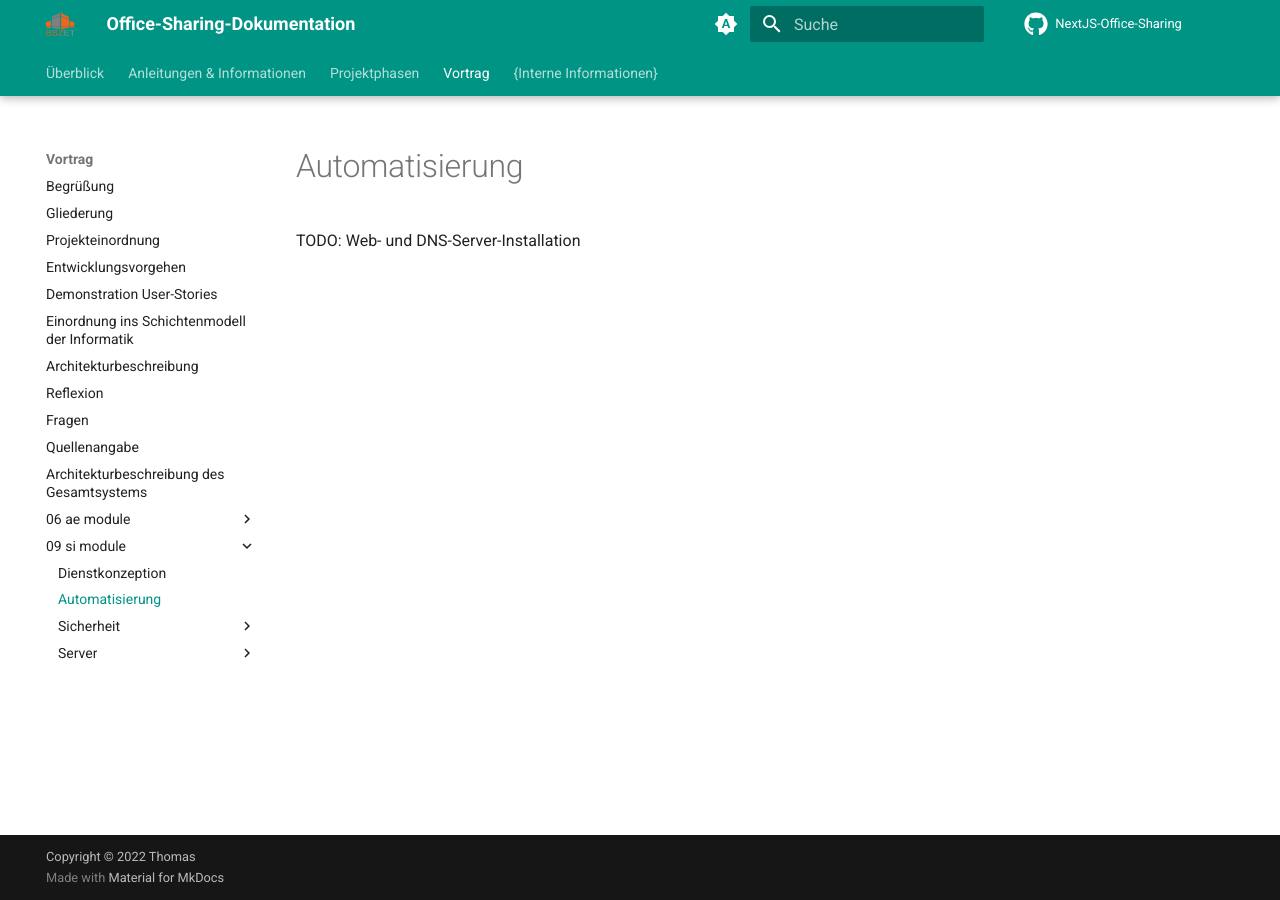
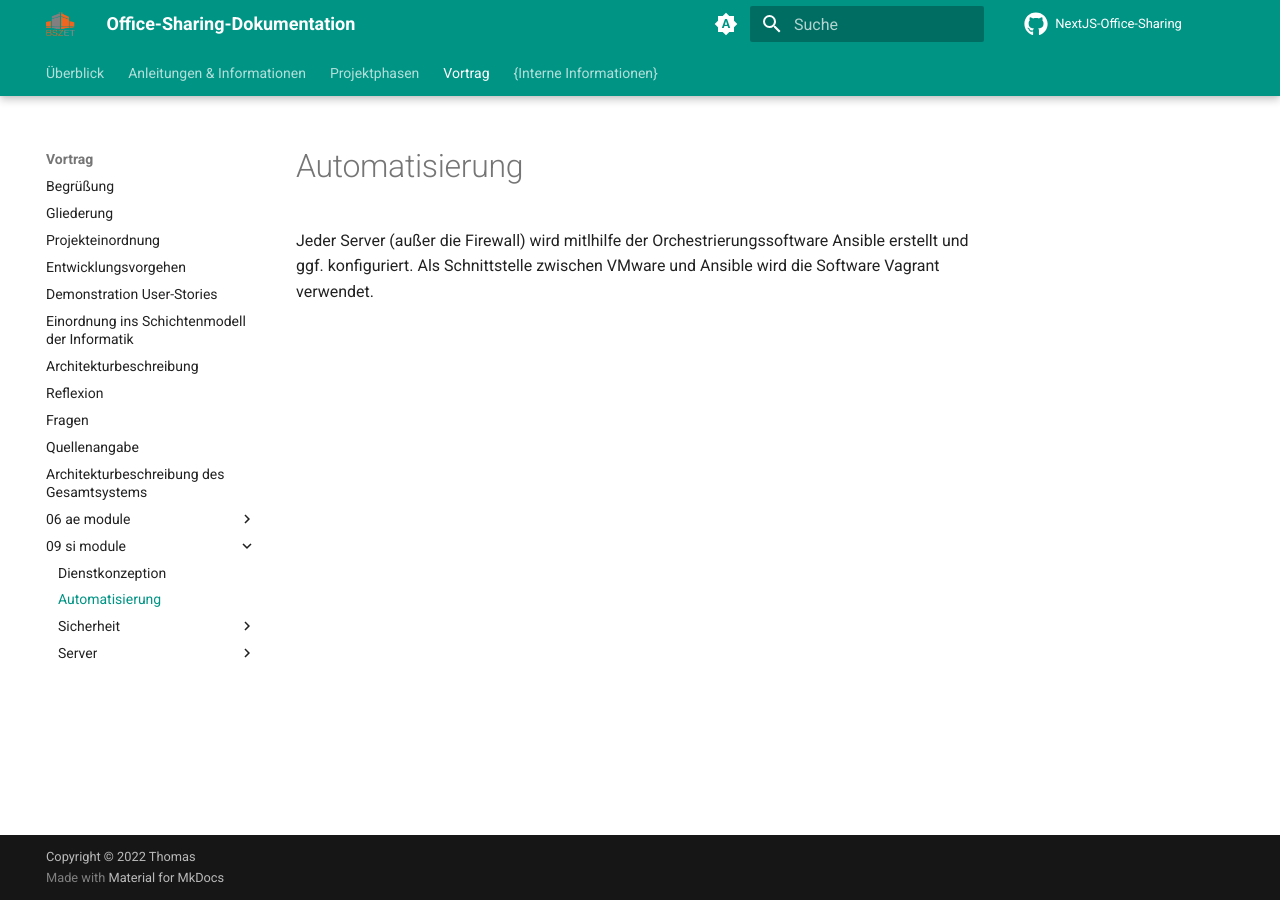
Before and after one commit to gz-bad-erzland-p2/Dokumentation, an MkDocs documentation site: the page built from docs/vortrag/09_si-module/02_automatisierung.md, in a window 1280 px wide. Built offline with MkDocs 1.6.1 and Material for MkDocs 9.7.7, drawn with Linux system fonts in a browser that asks for light colours; comment, search, counter and statistics services are not loaded.

Commit message:
Update 02_automatisierung.md

```diff
--- a/docs/vortrag/09_si-module/02_automatisierung.md
+++ b/docs/vortrag/09_si-module/02_automatisierung.md
@@ -1,3 +1,3 @@
 # Automatisierung
 
-TODO: Web- und DNS-Server-Installation
+Jeder Server (außer die Firewall) wird mitlhilfe der Orchestrierungssoftware Ansible erstellt und ggf. konfiguriert. Als Schnittstelle zwischen VMware und Ansible wird die Software Vagrant verwendet.
```
